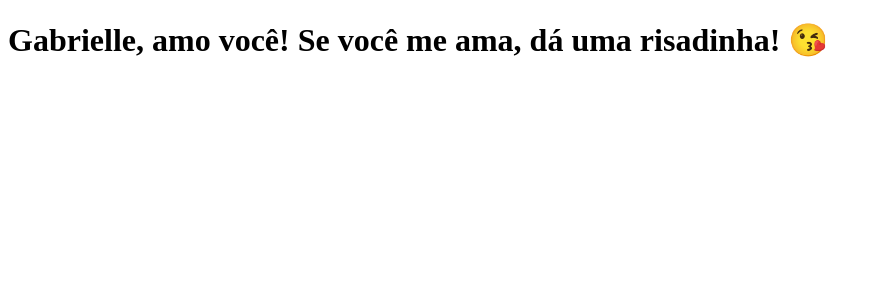
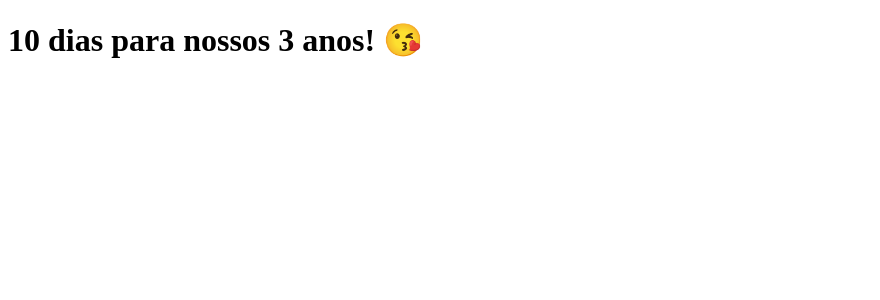
Before and after one commit to abneramorim/clone-tabnews, a Next.js app: page / in a window 1280 px wide. Shown: the top 300 px of the page, without its empty margins (0-880 px from the left). Built offline with nearby package versions, Linux system fonts and the light colour scheme.

Commit message:
mudança na frase

```diff
--- a/pages/index.js
+++ b/pages/index.js
@@ -1,5 +1,5 @@
 function Home() {
-    return <h1>Gabrielle, amo você! Se você me ama, dá uma risadinha! 😘 </h1>;
+    return <h1> 10 dias para nossos 3 anos! 😘 </h1>;
 }
 
 export default Home;
```
